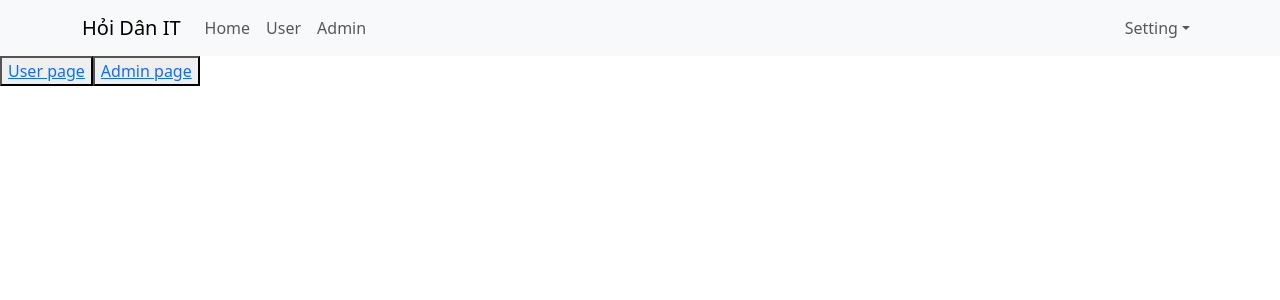
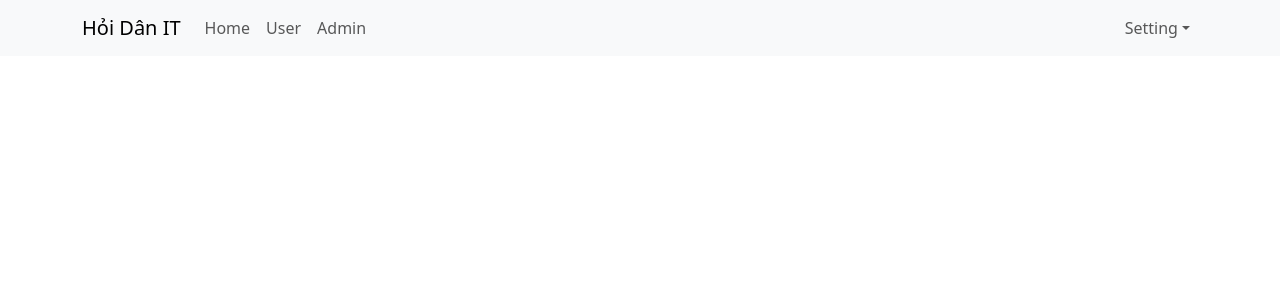
Before and after one commit to antking19/hoidanit-test-demo-react, a React (Create React App) app: page / in a window 1280 px wide. Shown: the top 300 px of the page. Built offline with nearby package versions, Linux system fonts and the light colour scheme.

Commit message:
Video49 - Nested routes

```diff
--- a/src/App.js
+++ b/src/App.js
@@ -1,18 +1,20 @@
 import "./App.scss";
 import Header from "./components/Header/Header";
-import { Link } from "react-router-dom";
+import { Outlet } from "react-router-dom";
 
 const App = () => {
   return (
     <div className="app-container">
-      <Header />
-      <div>
-        <button>
-          <Link to="/users">User page</Link>
-        </button>
-        <button>
-          <Link to="/admins">Admin page</Link>
-        </button>
+      <div className="header-container">
+        <Header />
+      </div>
+
+      <div className="main-container">
+        <div className="sidenav-container"></div>
+      </div>
+
+      <div className="app-content">
+        <Outlet />
       </div>
     </div>
   );
--- a/src/index.js
+++ b/src/index.js
@@ -15,9 +15,10 @@
     {/* <React.StrictMode> */}
     <BrowserRouter>
       <Routes>
-        <Route path="/" element={<App />} />
-        <Route path="/users" element={<User />} />
-        <Route path="/admins" element={<Admin />} />
+        <Route path="/" element={<App />}>
+          <Route path="/users" element={<User />} />
+          <Route path="/admins" element={<Admin />} />
+        </Route>
       </Routes>
     </BrowserRouter>
     {/* </React.StrictMode> */}
```
